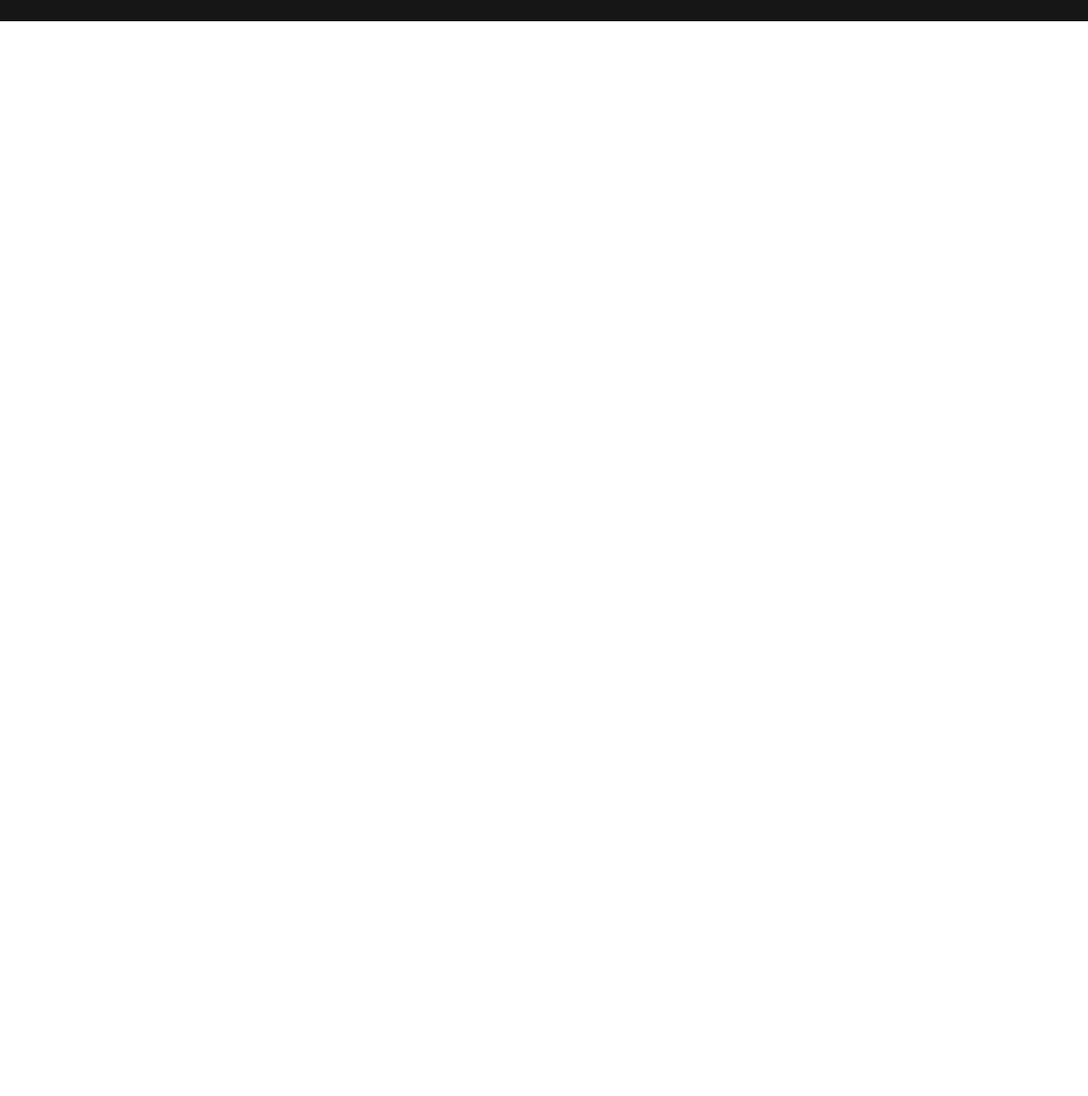
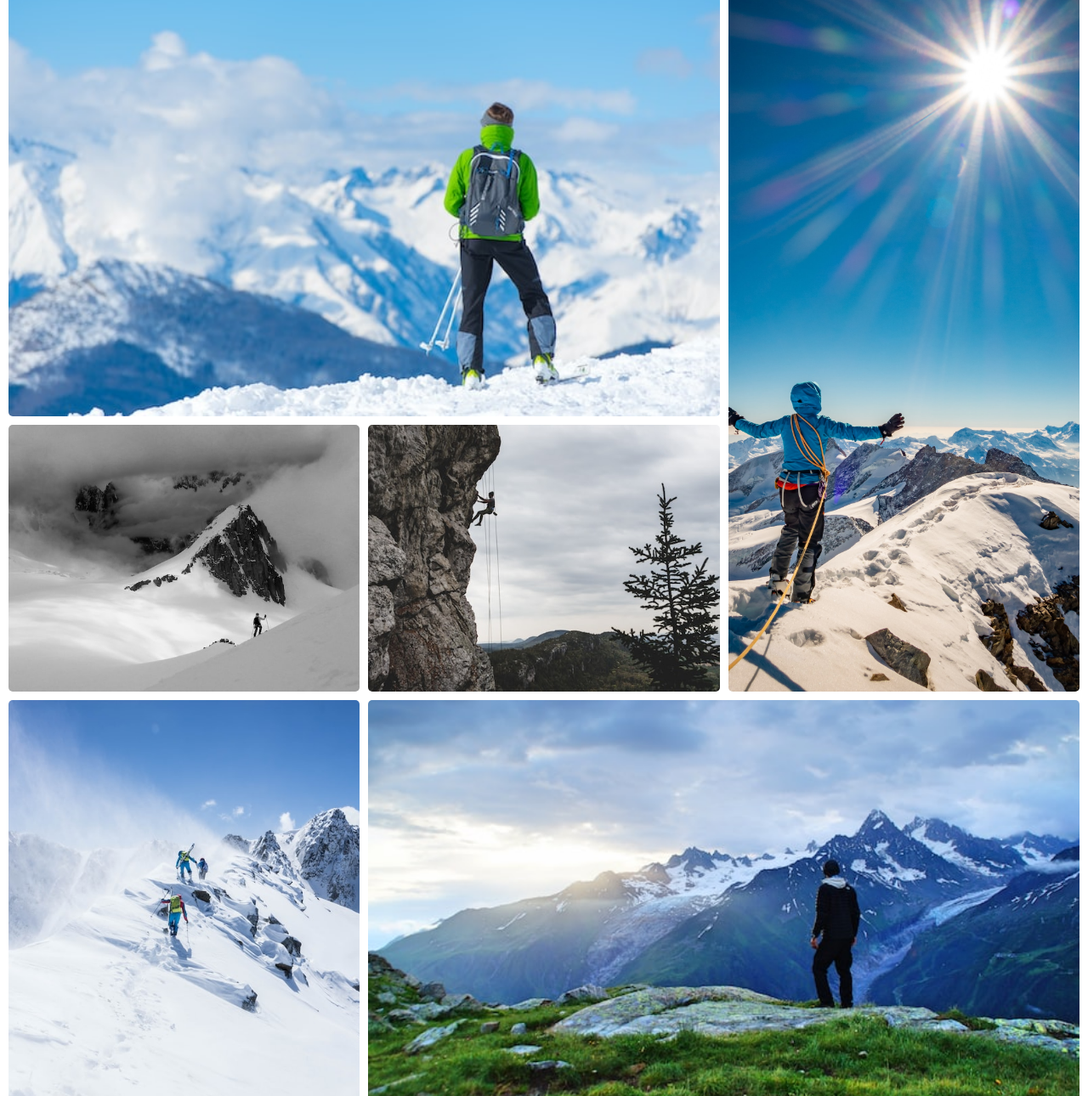
Before and after one commit to Narydiniz/fotografiaGelada, a website: page public/index.html in a window 1280 px wide. Shown: the part 169-1459 px from the top of the page at 85% size. Before the commit the page ends 800 px from the top, so only its background shows below. Drawn offline with Linux system fonts and the light colour scheme.

Commit message:
Grade de imagens

```diff
--- a/public/index.html
+++ b/public/index.html
@@ -14,17 +14,46 @@
             <button class="btn-login">Login</button>
         </div>
 
+    </header>
+
+
+    <!--MAIN-->
+    <main>
+
         <nav class="nav-box">
              <hr>
              <p class="btn-home">HOME</p>
             <hr>
         </nav>
-    </header>
 
+        <div class="grade-images">
 
-<!--MAIN-->
-    <main>
+            <div class="image1">
+                <img class="image-table" src="Imagens/Everest.jpg" alt="">
+            </div>
+            <div class="image2">
+                <img class="image-table" src="Imagens/MonteFuji.jpg" alt="">
+            </div>
+            <div class="image3">
+                <img class="image-table" src="Imagens/AlpesSuiços.jpg" alt="">
+            </div>
+            <div class="image4">
+                <img class="image-table" src="Imagens/GrandCanyon.jpg" alt="">
+            </div>
+            <div class="image5">
+                <img class="image-table" src= "Imagens/MonteBranco.jpg" alt="">
+            </div>
+            <div class="image6">
+                <img class="image-table" src= "Imagens/MonteElbrus.jpg">
+            </div>
+            <div class="image7">
+                <img class="image-table" src="Imagens/PicoPikes.jpg" alt="">
+            </div>
+            <div class="image8">
+                <img class="image-table" src= "Imagens/Huandoy.jpg" alt="">
+            </div>
 
+        </div>
     </main>
 
 <!--Footer-->
@@ -33,7 +62,7 @@
             <h1 class="footer-logo">FOTOGRAFIA GELADA</h1>
         </div>
         <ul>
-            <li><img class="icons" src="Icones/chat-branco.svg" alt="icone Twitter"></li>
+            <li><img class="icons" src="Icones/Twitter.svg" alt="icone Twitter"></li>
             <li><img class="icons" src="Icones/Instagram.svg" alt="icone Instagram"></li>
             <li><img class="icons" src="Icones/youtube.svg" alt="icone youtube"></li>
             <li><img class="icons" src="Icones/tiktok.svg" alt="icone tiktok"></li>
--- a/public/style.css
+++ b/public/style.css
@@ -8,7 +8,7 @@
 
   @font-face {
     font-family: "Roboto";
-    src: local(Roboto), url(../public/fonts/Concert_One/ConcertOne-Regular.ttf) format(truetype);
+    src: local(Roboto), url(../public/) format(truetype);
     font-weight: normal;
     font-style: normal;
   }
@@ -46,6 +46,70 @@
     font-family:"Roboto";
     font-size: 20px;
 }
+
+.grade-images{
+    display: grid;
+    grid-template-columns: repeat(3, 1fr);
+    grid-template-rows: repeat(4 );
+    gap: 10px;
+    margin: 10px;
+}
+.image1{
+    grid-column-start: 1;
+    grid-column-end: 3;
+    grid-row-start: 1;
+    grid-row-end: 2;
+}
+.image2{
+    grid-column-start: 3;
+    grid-column-end: 4;
+    grid-row-start: 1;
+    grid-row-end: 3;
+}
+.image3{
+    grid-column-start: 1;
+    grid-column-end: 2;
+    grid-row-start: 2;
+    grid-row-end: 3;
+}
+.image4{
+    grid-column-start: 2;
+    grid-column-end: 3;
+    grid-row-start: 2;
+    grid-row-end: 3;
+}
+.image5{
+    grid-column-start: 1;
+    grid-column-end: 2;
+    grid-row-start: 3;
+    grid-row-end: 5;
+}
+.image6{
+    grid-column-start: 2;
+    grid-column-end: 4;
+    grid-row-start: 3;
+    grid-row-end: 4;
+}
+.image7{
+    grid-column-start: 2;
+    grid-column-end: 3;
+    grid-row-start: 4;
+    grid-row-end: 5;
+}
+.image8{
+    grid-column-start: 3;
+    grid-column-end: 4;
+    grid-row-start: 4;
+    grid-row-end: 5;
+}
+
+.image-table{
+    width: 100%;
+    height: 100%;
+    object-fit: cover;
+    border-radius: 5px;
+}
+
 /*Footer*/
 footer{
     display: flex;
@@ -63,7 +127,7 @@ ul{
     list-style-type: none;
     display: flex;
     margin-left: auto;
-    ,a
+
 }
 .icons{
     list-style-type: none;
```
